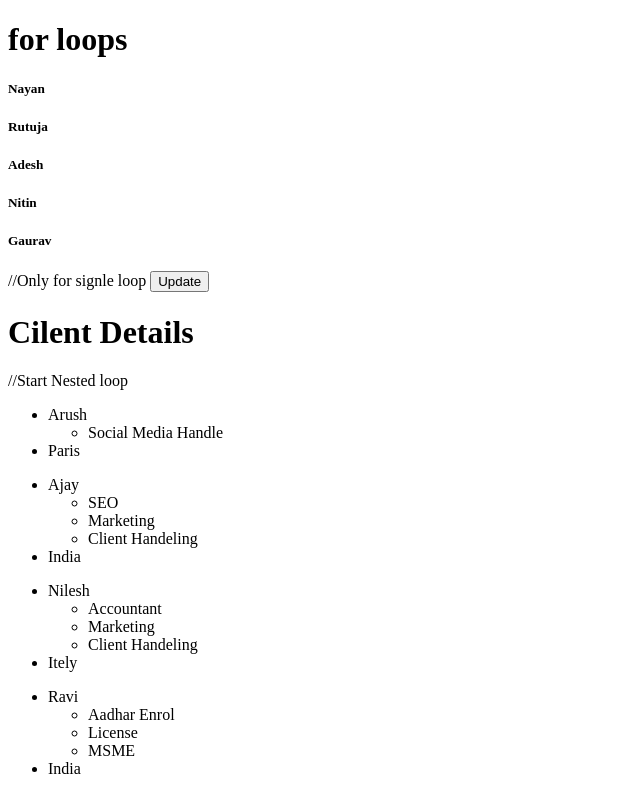
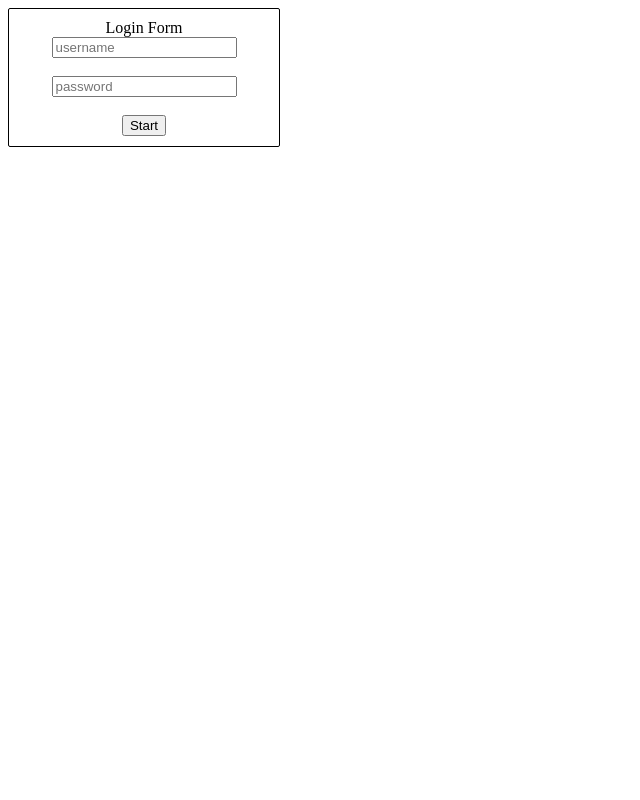
Before and after one commit to Jaymaharashtra/Angular-12-Practice, an Angular app: page / in a window 1280 px wide. Shown: the whole page, without its empty margins (0-640 px from the left). Built offline with nearby package versions, Linux system fonts and the light colour scheme.

Commit message:
When you put details in field the its showing details below...

```diff
--- a/src/app/app.component.css
+++ b/src/app/app.component.css
@@ -0,0 +1,13 @@
+.container{
+    border: solid 1px black;
+    border-radius: 2px;
+    padding: 10px;
+    width: 250px;
+}
+form{
+    text-align: center;
+}
+p{
+    color: green;
+    display: none;
+}
--- a/src/app/app.component.html
+++ b/src/app/app.component.html
@@ -1,13 +1,14 @@
-<h1>{{ title }}</h1>
-
-<h5 *ngFor="let item of user">{{ item }}</h5> //Only for signle loop
-<button (click)="updateColor()">Update</button>
-<h1 [style.font-style]="font" >Cilent Details</h1>
-//Start Nested loop
-<ul  *ngFor="let client_info of client">
-  <li>{{ client_info.name }}</li>
-  <ul >
-    <li *ngFor="let serv of client_info.service">{{ serv }}</li>
-  </ul>
-  <li>{{ client_info.Location }}</li>
-</ul>
+<div class="container">
+  <form #basicForm="ngForm" (ngSubmit)="show(basicForm.value)">
+    <span>Login Form</span> <br>
+    <input type="text" ngModel name="user" placeholder="username"/>
+      <br/>
+      <br/>
+      <input type="password" ngModel name="pass" placeholder="password"/>
+      <br/>
+      <br/>
+      <button>Start</button>
+    </form>
+    <p>{{data.user}}</p>
+    <p>password : {{data.pass}}</p>
+</div>
--- a/src/app/app.component.ts
+++ b/src/app/app.component.ts
@@ -1,4 +1,5 @@
 import { Component } from '@angular/core';
+import { NgForm } from '@angular/forms';
 
 @Component({
   selector: 'app-root',
@@ -7,17 +8,14 @@ import { Component } from '@angular/core';
 })
 export class AppComponent {
   title = 'for loops';
-  user = ['Nayan', 'Rutuja', 'Adesh', 'Nitin', 'Gaurav'];
-  font = 'san-serif';
 
-  client = [
-    {name : 'Arush', service : ['Social Media Handle'], Location : 'Paris'},
-    {name : 'Ajay', service : ['SEO','Marketing','Client Handeling'], Location : 'India'},
-    {name : 'Nilesh', service : ['Accountant','Marketing','Client Handeling'], Location : 'Itely'},
-    {name : 'Ravi', service : ['Aadhar Enrol','License','MSME'], Location : 'India'},
-  ];
+  data:any = { };
 
-  updateColor(){
-    this.font='green';
+
+  show(data:NgForm){
+    console.log(data);
+    this.data = data;
+    let info = document.getElementsByTagName('p');
+
   }
 }
--- a/src/app/app.module.ts
+++ b/src/app/app.module.ts
@@ -3,6 +3,7 @@ import { BrowserModule } from '@angular/platform-browser';
 
 import { AppRoutingModule } from './app-routing.module';
 import { AppComponent } from './app.component';
+import {FormsModule} from '@angular/forms'
 
 @NgModule({
   declarations: [
@@ -10,7 +11,8 @@ import { AppComponent } from './app.component';
   ],
   imports: [
     BrowserModule,
-    AppRoutingModule
+    AppRoutingModule,
+    FormsModule
   ],
   providers: [],
   bootstrap: [AppComponent]
```
